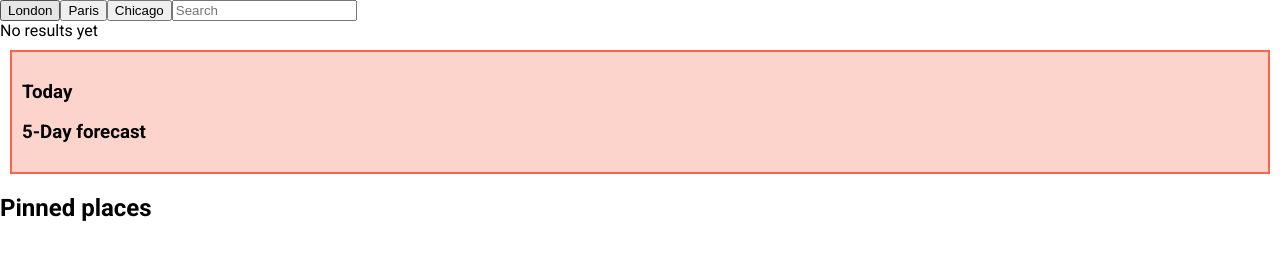
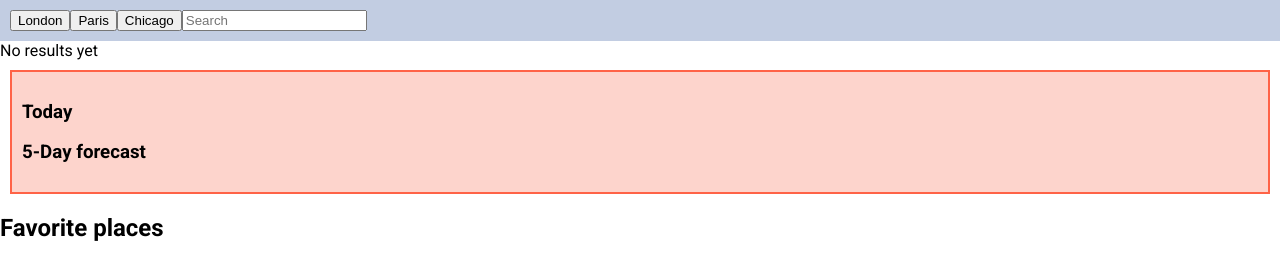
Before and after one commit to bokigolic/weather-app, a React app: page / in a window 1280 px wide. Built offline with nearby package versions, Linux system fonts and the light colour scheme.

Commit message:
pageSearch, Results and pageFavorite are sepaated

```diff
--- a/public/static/css/style.css
+++ b/public/static/css/style.css
@@ -11,6 +11,11 @@ html {
 body {
   margin: 0px;
   padding: 0px;
+}
+
+header {
+  background-color: rgb(194, 205, 226);
+  padding: 10px;
 }
 
 .list {
--- a/src/components/App.js
+++ b/src/components/App.js
@@ -2,13 +2,12 @@ import { useState, useEffect } from 'react';
 import { ajax } from '../utils/ajax-adapter';
 import ForecastCard from './ForecastCard';
 import ForecastToday from './ForecastToday';
-import PinnedPlace from './PinnedPlace';
+import PageFavorites from './PageFavorites';
+import PageSearchResult from './PageSearchResult';
+import PageSearch from './PageSearchResult';
 
 const App = () => {
   const [pinned, setPinned] = useState([]); // u ovom stateu cuvamo pinovane gradove. Koristimo array u kojem samo cuvavmo ID-ove gradova.
-
-
-  const [result, setResult] = useState({}); // u ovom stateu cuvamo prignozu sa interneta za sada
 
   const preset = {
     search: ''
@@ -29,22 +28,6 @@ const App = () => {
 
   const q = formState.search.trim(); // optimizujemo ono sto je ukucan ou polje search
 
-  useEffect(() => {
-    // poziva se svaki put kad se search forma promeni
-    // HOT SEARCH
-    if (q !== '') {
-      console.log('aktiviramo hot serch za reči: ', q);
-      ajax.getWeatherSearch(q)
-        .then(obradjeni_response => {
-          if (obradjeni_response) {
-            // sigurno uspeo response jer neusepli stize kao false
-            console.log('usepo response :)', obradjeni_response);
-            setResult(obradjeni_response);
-          }
-        })
-    }
-
-  }, [q]);
 
   const _pinCity = (id) => {
     if (pinned.includes(id)) { // .includes proverava da li ta vrednost vec ima u nizu
@@ -56,44 +39,10 @@ const App = () => {
   };
 
 
-  let jsxZeroResult = null;
-  let jsxToday = null;
-  let jsxKartice = null;
-  if (result.list && result.city) { // if data ready
-
-    jsxToday = (
-      <>
-        <button type="button" onClick={(e) => { _pinCity(result.city.id) }}>PIN THIS CITY</button>
-        <ForecastToday city={result.city} item={result.list[0]} />
-      </>
-    );
-
-    jsxKartice = result.list.map((item, index) => {
-      if (index === 0) {
-        return null; // preskacemo prvi item jer je on za today weather sekciju
-      }
-      return (
-        <ForecastCard key={index} city={result.city} item={item} />
-      );
-    });
-
-  } else {
-    jsxZeroResult = (
-      <div>No results yet</div>
-    );
-  }
-
-
-  let jsxPinned = pinned.map((id) => { // svaki item u pinned nizu je u stvari id pa ga odmah nazivamo id
-    return (
-      <PinnedPlace key={id} id={id} />
-    );
-  });
-
-
   return (
     <div>
 
+      <header>
         <button type="button" onClick={(e) => { _pinCity(2643743) }}>London</button>
         <button type="button" onClick={(e) => { _pinCity(2988507) }}>Paris</button>
         <button type="button" onClick={(e) => { _pinCity(4887398) }}>Chicago</button>
@@ -105,21 +54,11 @@ const App = () => {
           value={formState.search}
           onChange={handleChange}
         />
+      </header>
 
-      {jsxZeroResult}
+      <PageSearchResult q={q} _pinCity={_pinCity} />
 
-      <div className="search-result">
-        <h3>Today</h3>
-        {jsxToday}
-
-        <h3>5-Day forecast</h3>
-        <div className="list">
-          {jsxKartice}
-        </div>
-      </div>
-
-      <h2>Pinned places</h2>
-      {jsxPinned}
+      <PageFavorites favorites={pinned} />
 
     </div>
   );
--- /dev/null
+++ b/src/components/PageFavorites.js
@@ -0,0 +1,23 @@
+import PinnedPlace from "./PinnedPlace";
+
+const PageFavorites = (props) => {
+
+  const favorites = props.favorites;
+
+  let jsxFavorites = favorites.map((id) => { // svaki item u favorites nizu je u stvari id pa ga odmah nazivamo id
+    return (
+      <PinnedPlace key={id} id={id} />
+    );
+  });
+
+  return (
+    <div className="page-favorites">
+
+      <h2>Favorite places</h2>
+      {jsxFavorites}
+
+    </div>
+  );
+};
+
+export default PageFavorites;
--- /dev/null
+++ b/src/components/PageSearchResult.js
@@ -0,0 +1,79 @@
+import { useState, useEffect } from 'react';
+import { ajax } from '../utils/ajax-adapter';
+import ForecastCard from './ForecastCard';
+import ForecastToday from './ForecastToday';
+
+
+const PageSearchResult = (props) => {
+  const q = props.q;
+  const [result, setResult] = useState({}); // u ovom stateu cuvamo prignozu sa interneta za sada
+
+  useEffect(() => {
+    // poziva se svaki put kad se search forma promeni
+    // HOT SEARCH
+    if (q !== '') {
+      console.log('aktiviramo hot serch za reči: ', q);
+      ajax.getWeatherSearch(q)
+        .then(obradjeni_response => {
+          if (obradjeni_response) {
+            // sigurno uspeo response jer neusepli stize kao false
+            console.log('usepo response :)', obradjeni_response);
+            setResult(obradjeni_response);
+          }
+        })
+    }
+
+  }, [q]);
+
+  const _pinCity = props._pinCity;
+
+
+  let jsxZeroResult = null;
+  let jsxToday = null;
+  let jsxKartice = null;
+  if (result.list && result.city) { // if data ready
+
+    jsxToday = (
+      <>
+        <button type="button" onClick={(e) => { _pinCity(result.city.id) }}>PIN THIS CITY</button>
+        <ForecastToday city={result.city} item={result.list[0]} />
+      </>
+    );
+
+    jsxKartice = result.list.map((item, index) => {
+      if (index === 0) {
+        return null; // preskacemo prvi item jer je on za today weather sekciju
+      }
+      return (
+        <ForecastCard key={index} city={result.city} item={item} />
+      );
+    });
+
+  } else {
+    jsxZeroResult = (
+      <div>No results yet</div>
+    );
+  }
+
+
+
+  return (
+    <div className="page-search">
+
+      {jsxZeroResult}
+
+      <div className="search-result">
+        <h3>Today</h3>
+        {jsxToday}
+
+        <h3>5-Day forecast</h3>
+        <div className="list">
+          {jsxKartice}
+        </div>
+      </div>
+
+    </div>
+  );
+};
+
+export default PageSearchResult;
```
Lines whose indentation alone changed are shown as unchanged.
